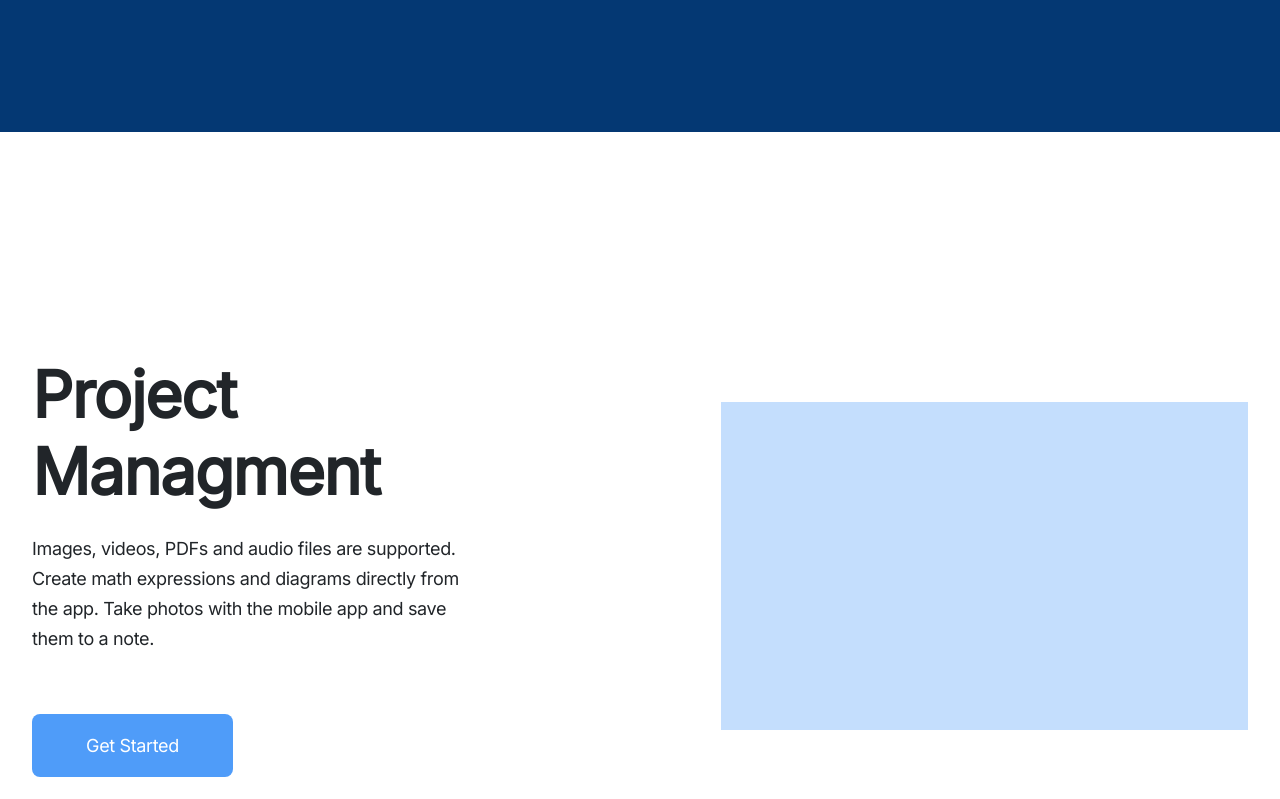
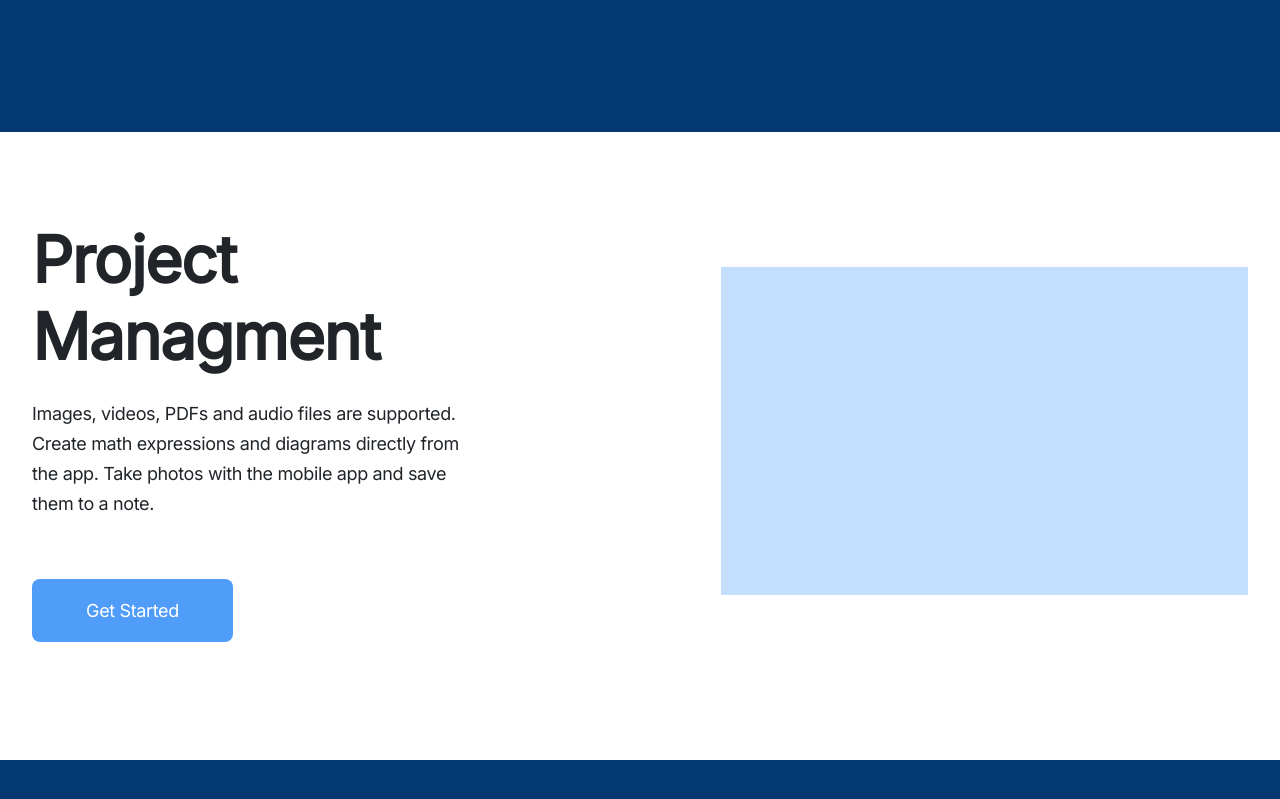
Before and after one commit to djambo05/whitespace-landing, a React (Create React App) app: page / in a window 1280 px wide. Shown: the part 601-1400 px from the top of the page. Built offline with nearby package versions, Linux system fonts and the light colour scheme.

Commit message:
fix: height

```diff
--- a/src/Components/Pages/style.scss
+++ b/src/Components/Pages/style.scss
@@ -83,8 +83,8 @@
             display: flex;
             align-items: center;
             justify-content: space-between;
+            height: 668px;
             width: 100%;
-            margin-top: 140px;
             padding: 0px 32px;
 
             .yours-promotion-div {
@@ -201,7 +201,7 @@
 
     .paper-choose {
         display: flex;
-        height: 1232px;
+        height: 1132px;
 
         .center-info-div {
             display: flex;
@@ -464,14 +464,14 @@
 
     .paper-project {
         display: flex;
-        height: 728px;
+        height: 628px;
 
         .center-info-div {
             display: flex;
             align-items: center;
             justify-content: space-between;
+            height: 598px;
             width: 100%;
-            margin-top: 140px;
             padding: 0px 32px;
 
             .yours-promotion-div {
@@ -852,7 +852,7 @@
 
     .paper-project {
         display: flex;
-        height: 819px;
+        height: 719px;
 
         .center-info-div {
             display: flex;
@@ -917,7 +917,7 @@
 
     .paper-use {
         display: flex;
-        height: 810px;
+        height: 710px;
 
         .center-info-div {
             display: flex;
```
